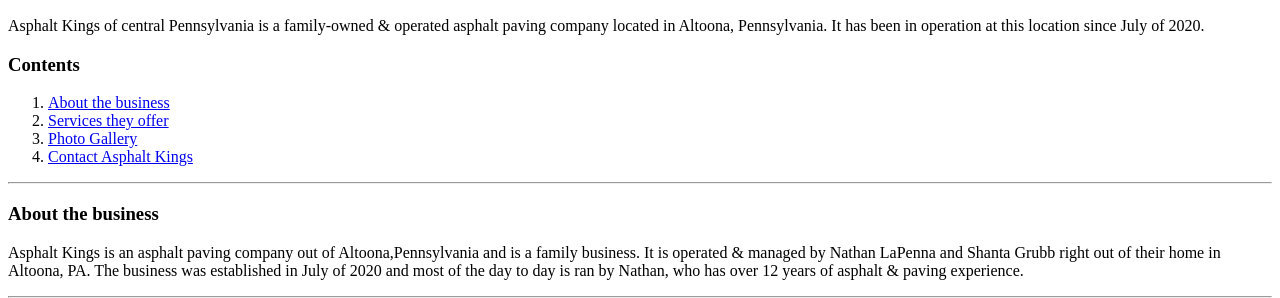
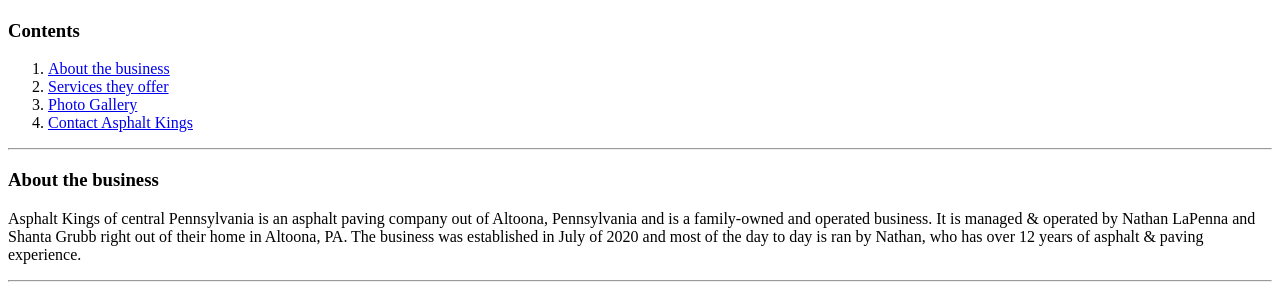
Before and after one commit to Lynnann0625/Lynnann0625.github.io, a plain HTML site: page index.html in a window 1280 px wide. Shown: the part 435-733 px from the top of the page. Drawn offline with Linux system fonts and the light colour scheme.

Commit message:
Update index.html

```diff
--- a/index.html
+++ b/index.html
@@ -11,8 +11,7 @@
 
         <img src="./assets/nathanslogo.jpg" id="nathanslogo" alt="Asphalt Kings Logo"/>
 
-        <p>
-          Asphalt Kings of central Pennsylvania is a family-owned & operated asphalt paving company located in Altoona, Pennsylvania.  It has been in operation at this location since July of 2020.</p>
+
 
           <h3>Contents</h3>
           <ol>
@@ -24,7 +23,7 @@
           <hr/>
 
           <h3 id="About">About the business</h3>
-            <p>  Asphalt Kings is an asphalt paving company out of Altoona,Pennsylvania and is a family business.  It is operated & managed by Nathan LaPenna and Shanta Grubb right out of their home in Altoona, PA.  The business was established in July of 2020 and most of the day to day is ran by Nathan, who has over 12 years of asphalt & paving experience.</p>
+            <p>  Asphalt Kings of central Pennsylvania is an asphalt paving company out of Altoona, Pennsylvania and is a family-owned and operated business.  It is managed & operated by Nathan LaPenna and Shanta Grubb right out of their home in Altoona, PA.  The business was established in July of 2020 and most of the day to day is ran by Nathan, who has over 12 years of asphalt & paving experience.</p>
 
             <hr/>
 
```
